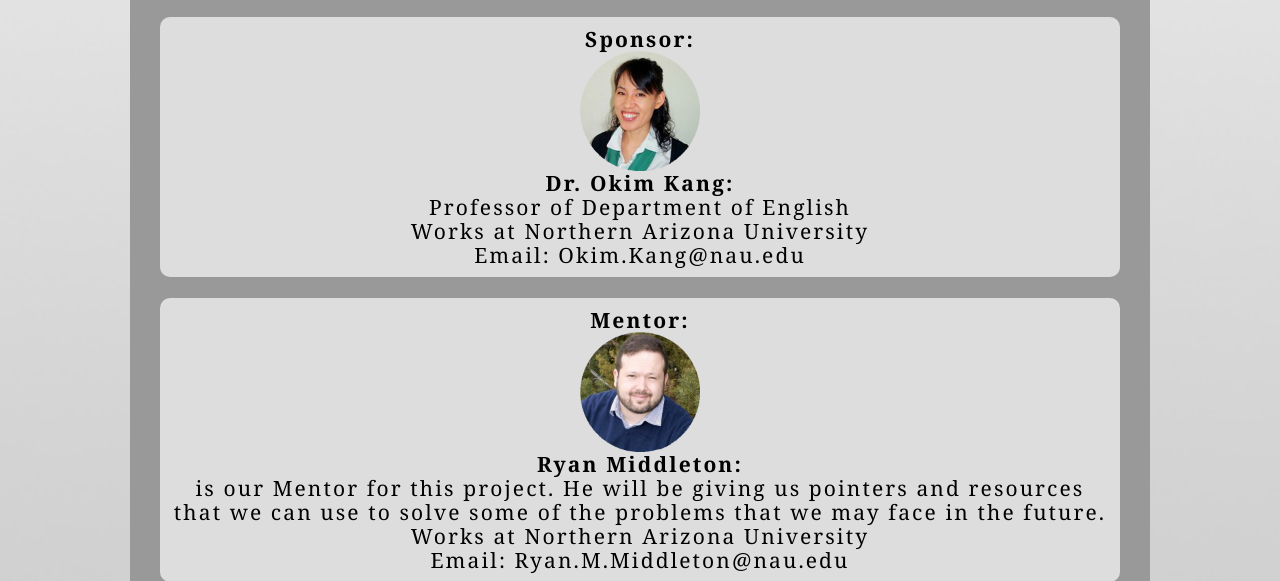
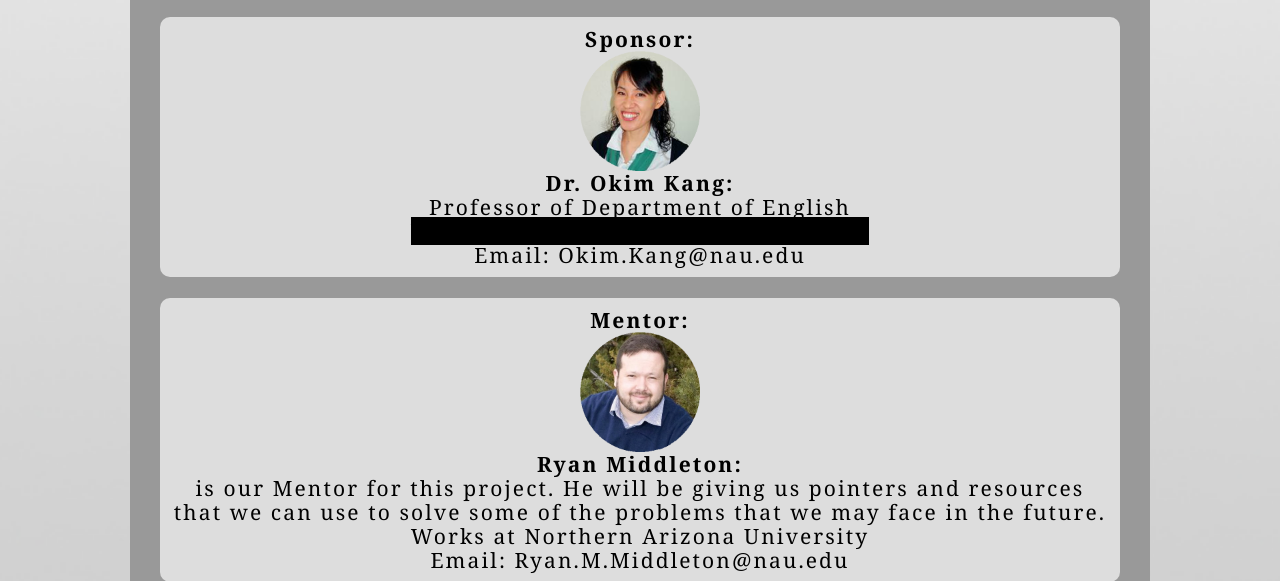
Before and after one commit to tisaconundrum2/CHERN, a PHP site: page / in a window 1280 px wide. Shown: the part 1537-2118 px from the top of the page. Run offline with PHP 8.4, Linux system fonts and the light colour scheme.

Commit message:
Thu 10/08/2015 23:24:37.20

```diff
--- a/style.css
+++ b/style.css
@@ -1,5 +1,11 @@
 @charset "utf-8";
 /* CSS Document */
+
+span.redacted {
+    color: black;
+    background-color: black;
+}
+
 
 #navigationBar {
 /*width: 675px;
```
